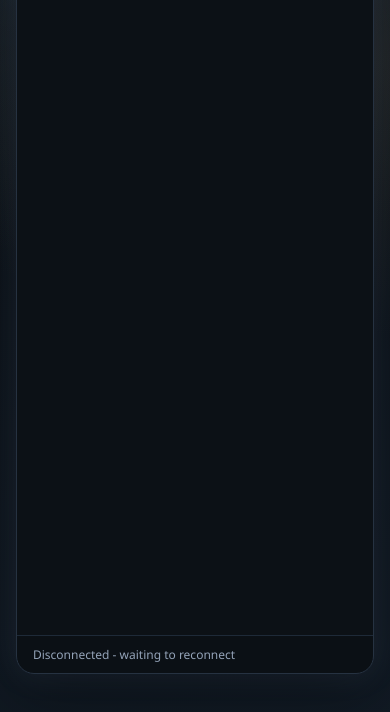
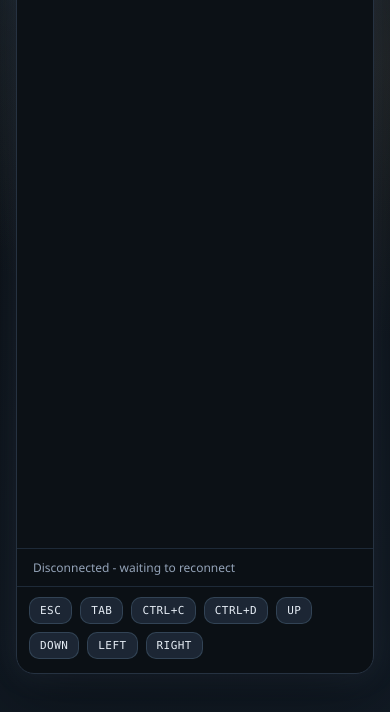
Before and after one commit to Himanaraba/ZeroTerm, a plain HTML site: page web/index.html in a window 390 px wide. Shown: the part 108-820 px from the top of the page. Drawn offline with Linux system fonts and the light colour scheme.

Commit message:
ui: add touch key bar for iPad

```diff
--- a/web/index.html
+++ b/web/index.html
@@ -25,6 +25,16 @@
         ></textarea>
       </section>
       <footer class="terminal-hint" id="hint">Tap to focus - Paste to send input</footer>
+      <div class="terminal-keys" id="terminal-keys" aria-label="Terminal shortcuts">
+        <button type="button" data-key="esc">ESC</button>
+        <button type="button" data-key="tab">TAB</button>
+        <button type="button" data-key="ctrl-c">CTRL+C</button>
+        <button type="button" data-key="ctrl-d">CTRL+D</button>
+        <button type="button" data-key="up">UP</button>
+        <button type="button" data-key="down">DOWN</button>
+        <button type="button" data-key="left">LEFT</button>
+        <button type="button" data-key="right">RIGHT</button>
+      </div>
     </main>
     <script src="/zeroterm.js"></script>
   </body>
--- a/web/zeroterm.css
+++ b/web/zeroterm.css
@@ -128,6 +128,29 @@ body {
   border-top: 1px solid var(--term-border);
 }
 
+.terminal-keys {
+  display: none;
+  gap: 8px;
+  padding: 10px 12px 14px;
+  border-top: 1px solid var(--term-border);
+  flex-wrap: wrap;
+}
+
+.terminal-keys button {
+  background: rgba(30, 42, 56, 0.9);
+  color: var(--text);
+  border: 1px solid rgba(60, 80, 100, 0.7);
+  border-radius: 10px;
+  padding: 6px 10px;
+  font-family: var(--font-mono);
+  font-size: 11px;
+  letter-spacing: 0.04em;
+}
+
+.terminal-keys button:active {
+  transform: translateY(1px);
+}
+
 .probe {
   position: absolute;
   visibility: hidden;
@@ -166,6 +189,10 @@ body {
   .terminal-bar {
     font-size: 10px;
   }
+
+  .terminal-keys {
+    display: flex;
+  }
 }
 
 @media (prefers-reduced-motion: reduce) {
--- a/web/zeroterm.js
+++ b/web/zeroterm.js
@@ -5,6 +5,7 @@
   const termTextEl = document.getElementById("terminal-text");
   const cursorEl = document.getElementById("cursor");
   const inputEl = document.getElementById("terminal-input");
+  const keysEl = document.getElementById("terminal-keys");
 
   const encoder = new TextEncoder();
   const decoder = new TextDecoder("utf-8");
@@ -522,6 +523,17 @@
     socket.send(encoder.encode(text));
   };
 
+  const keyMap = {
+    esc: "\x1b",
+    tab: "\t",
+    "ctrl-c": "\x03",
+    "ctrl-d": "\x04",
+    up: "\x1b[A",
+    down: "\x1b[B",
+    left: "\x1b[D",
+    right: "\x1b[C",
+  };
+
   const mapKey = (event) => {
     if (event.ctrlKey && !event.altKey && !event.metaKey) {
       if (event.key === " ") {
@@ -609,6 +621,20 @@
     inputEl.focus();
   });
 
+  if (keysEl) {
+    keysEl.addEventListener("click", (event) => {
+      const button = event.target.closest("button[data-key]");
+      if (!button) {
+        return;
+      }
+      const seq = keyMap[button.dataset.key];
+      if (seq) {
+        sendInput(seq);
+        inputEl.focus();
+      }
+    });
+  }
+
   window.addEventListener("resize", () => {
     clearTimeout(window.__zerotermResize);
     window.__zerotermResize = setTimeout(() => {
```
Also changed, not shown: test/static/zeroterm.test.js (+26 -0 lines), 1 other file.
